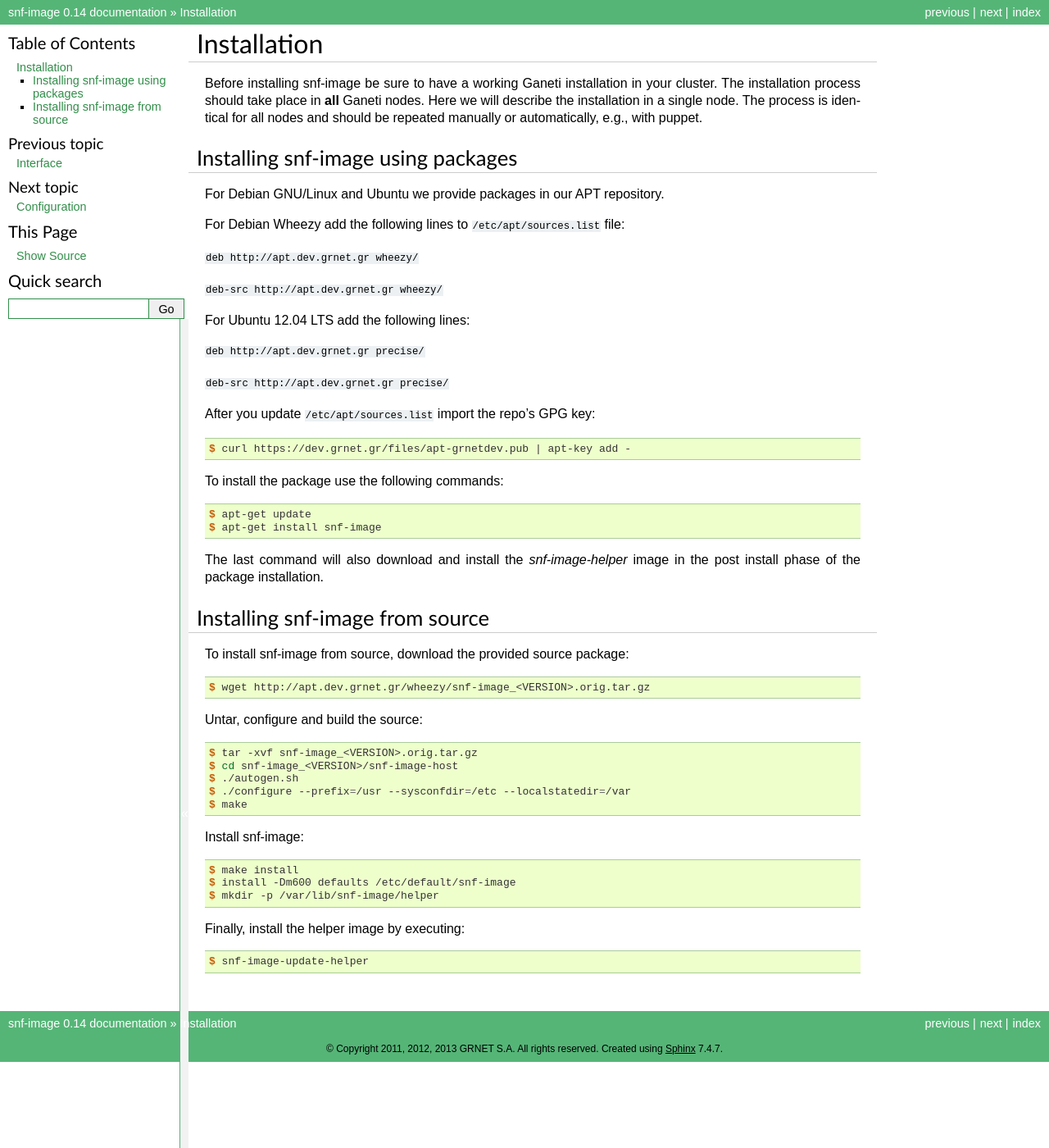
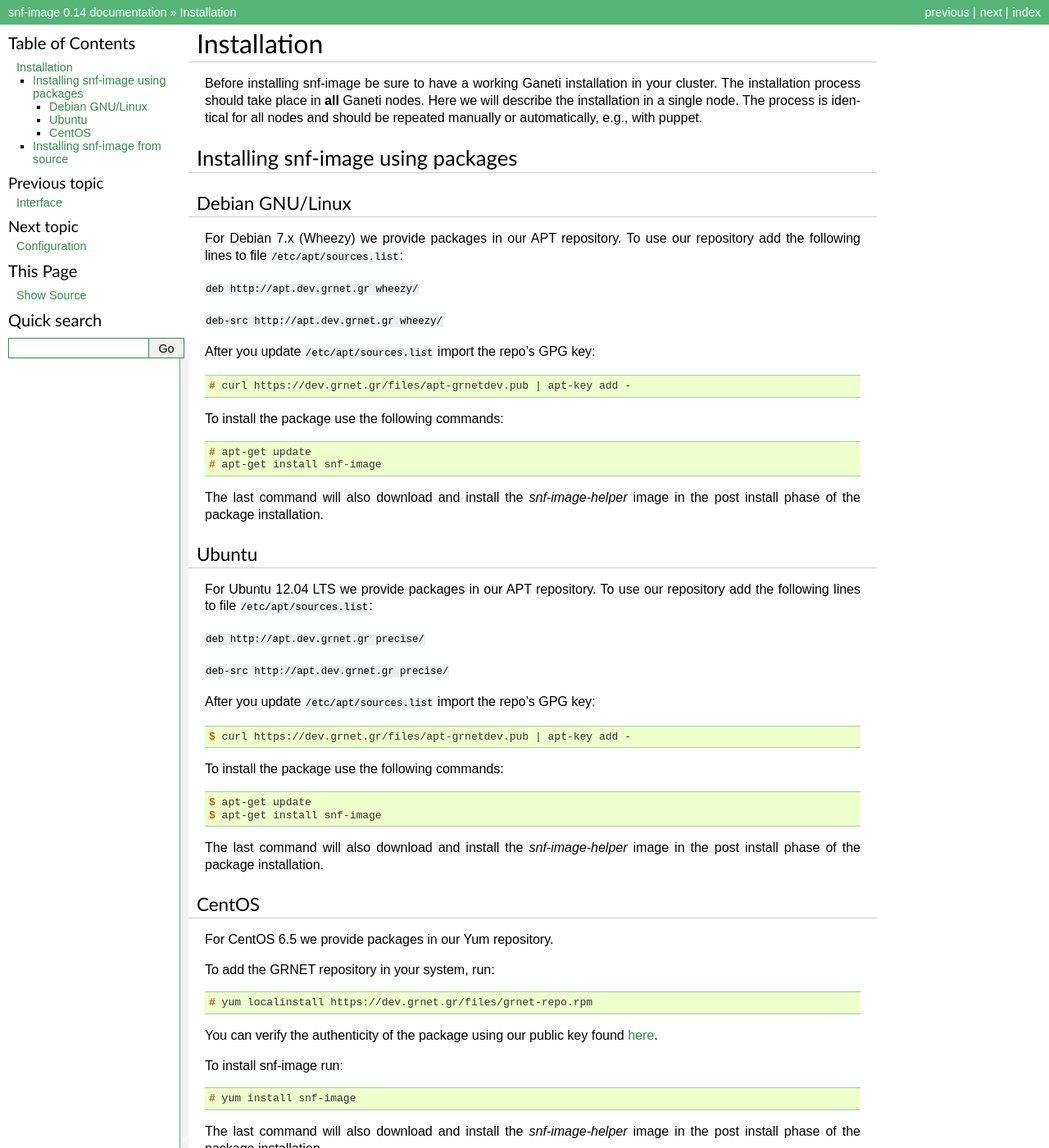
Before and after one commit to grnet/snf-image, a Sphinx documentation site: the page built from docs/installation.rst, in a window 1280 px wide and 1400 px high. Shown: the whole window at 82% size. Built offline with Sphinx 7.4.7, drawn with Linux system fonts in a browser that asks for light colours.

Commit message:
docs: Add section to install snf-image on CentOS

```diff
--- a/docs/installation.rst
+++ b/docs/installation.rst
@@ -8,17 +8,39 @@
 with puppet.
 
 Installing snf-image using packages
-^^^^^^^^^^^^^^^^^^^^^^^^^^^^^^^^^^^
+-----------------------------------
 
-For Debian GNU/Linux and Ubuntu we provide packages in our APT repository.
+Debian GNU/Linux
+^^^^^^^^^^^^^^^^
 
-For Debian Wheezy add the following lines to ``/etc/apt/sources.list`` file:
+For Debian 7.x (Wheezy) we provide packages in our APT repository. To use
+our repository add the following lines to file ``/etc/apt/sources.list``:
 
 ``deb http://apt.dev.grnet.gr wheezy/``
 
 ``deb-src http://apt.dev.grnet.gr wheezy/``
 
-For Ubuntu 12.04 LTS add the following lines:
+After you update ``/etc/apt/sources.list`` import the repo's GPG key:
+
+.. code-block:: console
+
+  # curl https://dev.grnet.gr/files/apt-grnetdev.pub | apt-key add -
+
+To install the package use the following commands:
+
+.. code-block:: console
+
+  # apt-get update
+  # apt-get install snf-image
+
+The last command will also download and install the *snf-image-helper* image in
+the post install phase of the package installation.
+
+Ubuntu
+^^^^^^
+
+For Ubuntu 12.04 LTS we provide packages in our APT repository. To use our
+repository add the following lines to file ``/etc/apt/sources.list``:
 
 ``deb http://apt.dev.grnet.gr precise/``
 
@@ -40,8 +62,31 @@
 The last command will also download and install the *snf-image-helper* image in
 the post install phase of the package installation.
 
+CentOS
+^^^^^^
+
+For CentOS 6.5 we provide packages in our Yum repository.
+
+To add the GRNET repository in your system, run:
+
+.. code-block:: console
+
+  # yum localinstall https://dev.grnet.gr/files/grnet-repo.rpm
+
+You can verify the authenticity of the package using our public key found
+`here <https://dev.grnet.gr/files/apt-grnetdev.pub>`_.
+
+To install snf-image run:
+
+.. code-block:: console
+
+  # yum install snf-image
+
+The last command will also download and install the *snf-image-helper* image in
+the post install phase of the package installation.
+
 Installing snf-image from source
-^^^^^^^^^^^^^^^^^^^^^^^^^^^^^^^^
+--------------------------------
 
 To install snf-image from source, download the provided source package:
 
```
